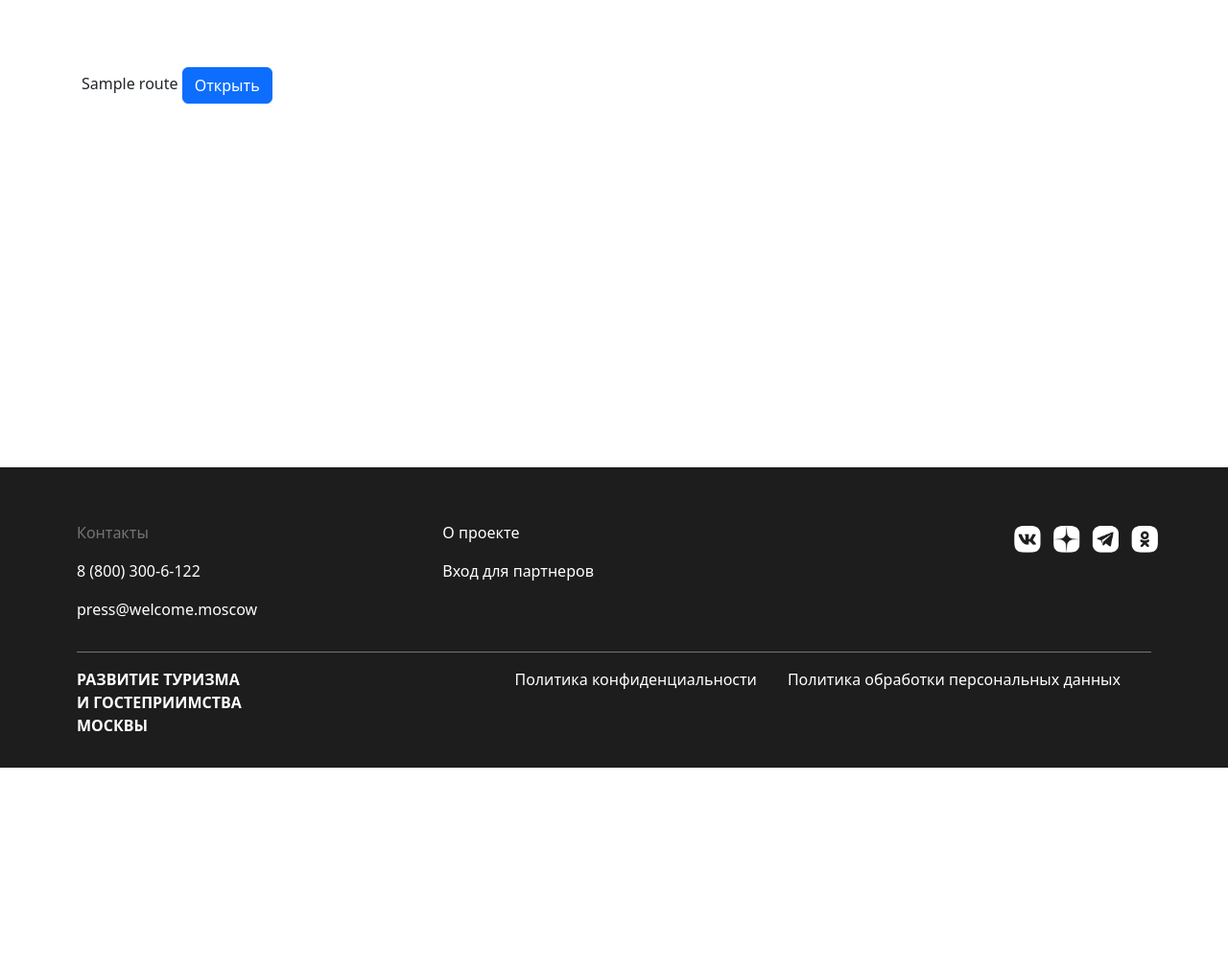
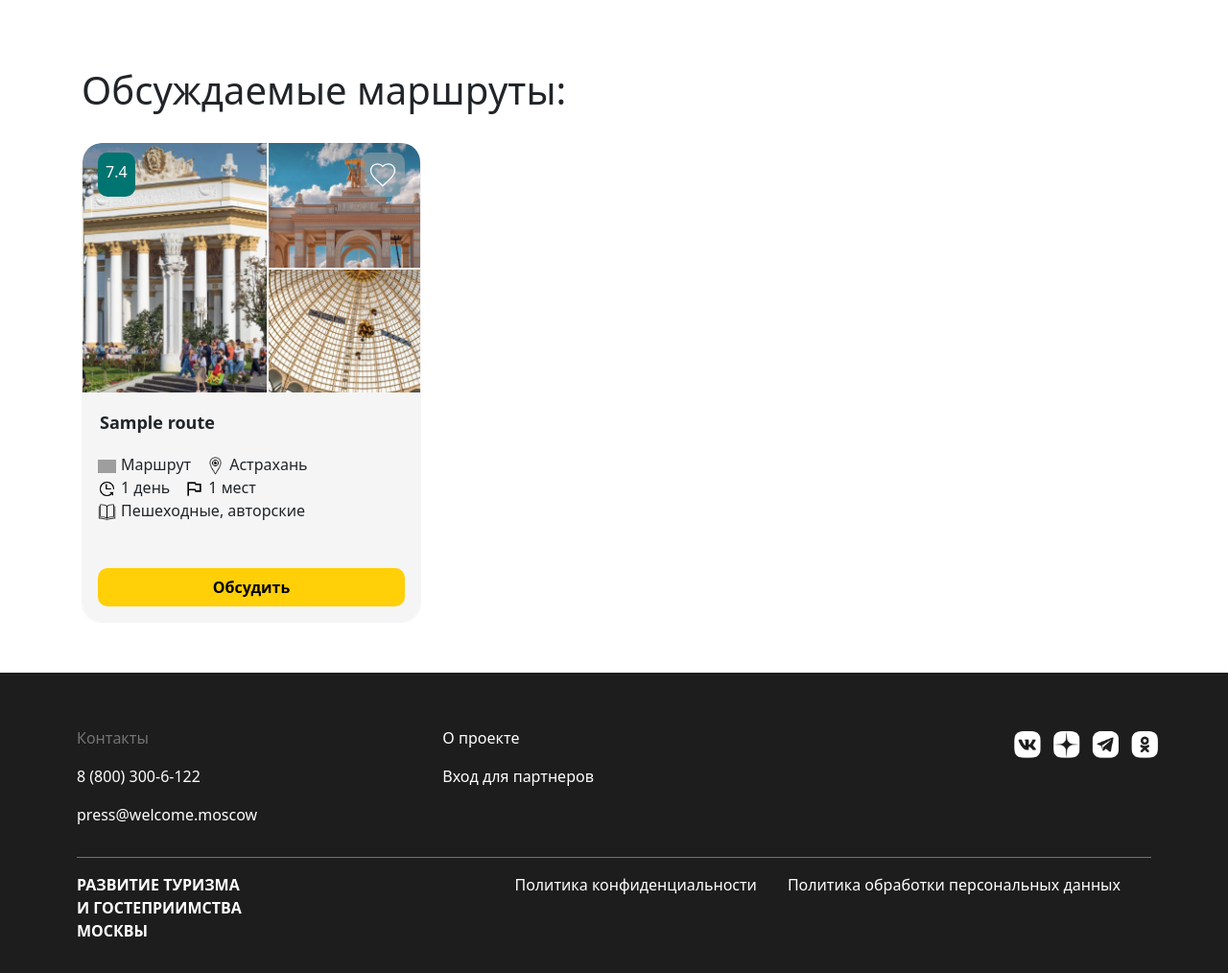
Before and after one commit to 4eshir/roadtech_mvp, a Yii app: template views/social/index.php in a window 1280 px wide. Shown: the whole page at 96% size. Before the commit the page ends 800 px from the top, so only its background shows below. Run offline with PHP 8.4 and a stand-in for Yii, Linux system fonts and the light colour scheme; the template is opened without the code that fills it: most values are stand-ins (such as "Sample title", 1, 10 or a date in 2020); data that the repository does not hold is empty; some libraries are stand-ins or nearby versions; grey boxes are pictures that could not be loaded.

Commit message:
add vieews

```diff
--- a/models/forms/RouteForm.php
+++ b/models/forms/RouteForm.php
@@ -33,7 +33,7 @@ class RouteForm extends Model
             'name' => 'Название',
             'level' => 'Уровень сложности',
             'type' => 'Тип маршрута',
-            'pointIds' => 'Ключевые точки маршрута'
+            'pointIds' => 'Выберите объекты маршрута'
         ];
     }
 
--- a/views/route/create.php
+++ b/views/route/create.php
@@ -5,8 +5,8 @@ use yii\helpers\Html;
 /** @var yii\web\View $this */
 /** @var app\models\route $model */
 
-$this->title = 'Create Route';
-$this->params['breadcrumbs'][] = ['label' => 'Routes', 'url' => ['index']];
+$this->title = 'Мой маршрут';
+$this->params['breadcrumbs'][] = ['label' => 'Маршруты', 'url' => ['index']];
 $this->params['breadcrumbs'][] = $this->title;
 ?>
 <div class="route-create">
--- a/views/social/index.php
+++ b/views/social/index.php
@@ -12,27 +12,45 @@ use yii\widgets\ActiveForm;
 /** @var yii\web\View $this */
 /** @var app\models\Route[] $routes */
 
-$this->title = 'Мои маршруты';
+$this->title = 'Обсуждения';
 $this->params['breadcrumbs'][] = $this->title;
 
+$this->registerCssFile('./css/roads.css');
 ?>
 
 <div>
-    <div>
-        <?php
-        $counter = 0;
-        foreach ($routes as $route): ?>
-        <?php if ($counter == 3): ?>
-        <?php $counter = 0; ?>
-    </div>
-    <div>
-        <?php endif; ?>
+    <h1>Обсуждаемые маршруты:</h1>
 
-        <div class="card-route">
-            <?= $route->name; ?>
-            <?= Html::a('Открыть', Url::to(['view', 'id' => $route->id]), ['class' => 'btn btn-primary']); ?>
-        </div>
+    <div class="row">
+        <?php foreach ($routes as $route): ?>
+            <div class="col-md-4 col-sm-6 cards">
+                <div class="card-rout">
+                    <div class="social flexx space">
+                        <div class="rating">7.4</div>
+                        <div class="like">
+                            <svg xmlns="http://www.w3.org/2000/svg" width="30" height="30" viewBox="0 0 24 24">
+                                <path class="heart" d="M12 21.35l-1.45-1.32C5.4 15.36 2 12.28 2 8.5 2 5.42 4.42 3 7.5 3c1.74 0 3.41.81 4.5 2.09C13.09 3.81 14.76 3 16.5 3 19.58 3 22 5.42 22 8.5c0 3.78-3.4 6.86-8.55 11.54L12 21.35z"/>
+                            </svg>
+                        </div>
+                    </div>
+                    <div class="picture"></div>
+                    <div class="text-area">
+                        <div class="city"><?= $route->name; ?></div>
+                        <div class="info">
+                            <div class="type"><img class="mark-card" src="./mark/icons8-маршрут-50.png">Маршрут</div>
+                            <div class="info-city"><img class="mark-card" src="./mark/icons8-visit-50.png">Астрахань</div>
+                            <div class="days"><img class="mark-card" src="./mark/icons8-время-24.png">1 день</div>
+                            <div class="dots"><img class="mark-card" src="./mark/icons8-флаг-2-24.png"><?= $route->pointsCount(); ?> мест</div>
+                            <div class="type"><img class="mark-card" src="./mark/icons8-книга-50.png">Пешеходные, авторские</div>
+                        </div>
+                        <div class="btn-area">
+                            <div class="btn-rout">
+                                <?= Html::a('Обсудить', Url::to(['view', 'id' => $route->id]), ['class' => 'btn-rout-link']); ?>
+                            </div>
+                        </div>
+                    </div>
+                </div>
+            </div>
         <?php endforeach; ?>
     </div>
-
 </div>
--- a/views/social/view.php
+++ b/views/social/view.php
@@ -29,6 +29,7 @@ use yii\helpers\Url;
 
 <div class="wrapper">
     <div class = "main-div">
+        <span class="badge rounded-pill bg-warning text-dark">Маршрут создан пользователем</span>
         <?= $model->name; ?>
     </div>
 </div>
--- a/web/css/roads.css
+++ b/web/css/roads.css
@@ -188,7 +188,7 @@ select {
 .map {
     background: url("../img/map.png") no-repeat;
     background-size: 100%;
-    width: 80em;
+    width: 50%;
     margin: 0 2em;
 }
 
--- a/web/css/site.css
+++ b/web/css/site.css
@@ -158,11 +158,11 @@ a.desc:after {
     z-index: 100;
 }
 
-#modal1 .modal-content {
+#modal .modal-content {
     height: 15em;
 }
 
-#modal1 .modal-dialog {
+#modal .modal-dialog {
     margin: calc(20%) auto;
 }
 
```
Also changed, not shown: controllers/RouteController.php (+8 -2 lines), views/route/_form.php (+24 -1 lines), web/img/map-create.png (added), web/img/map-hover.png (added).
